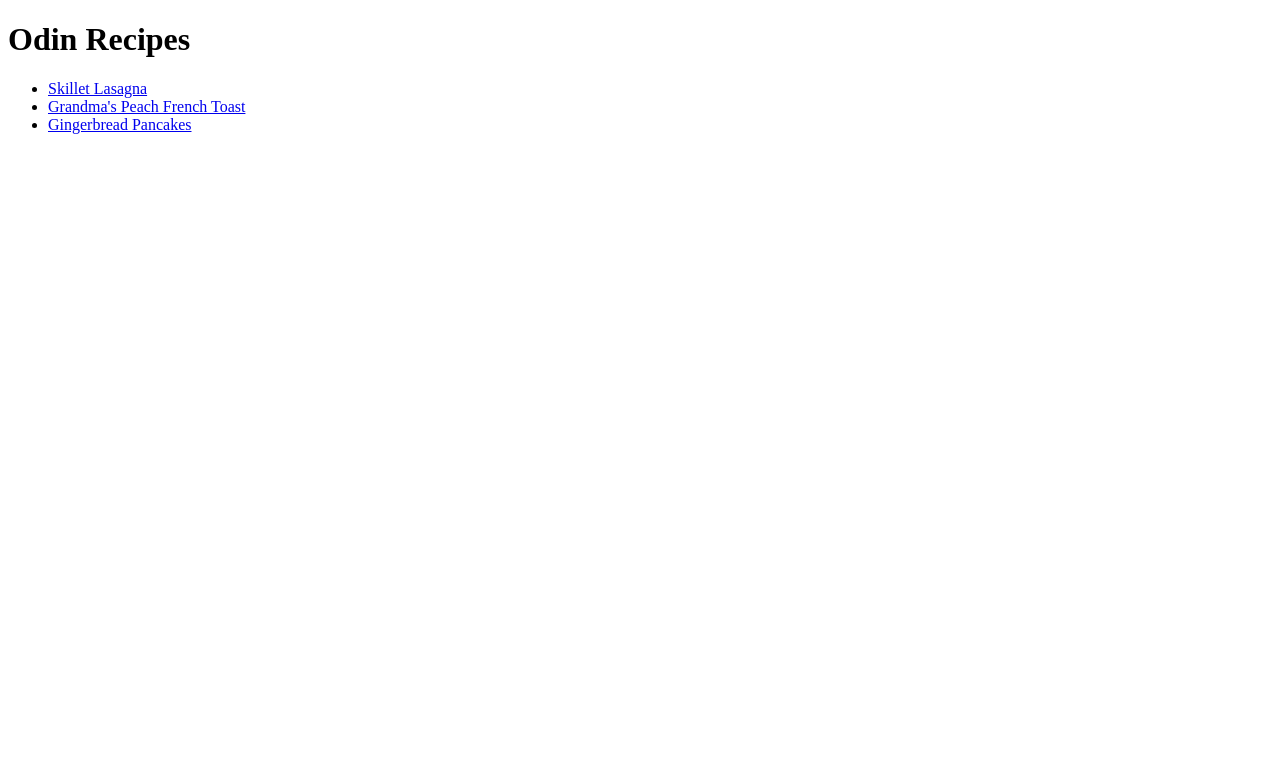
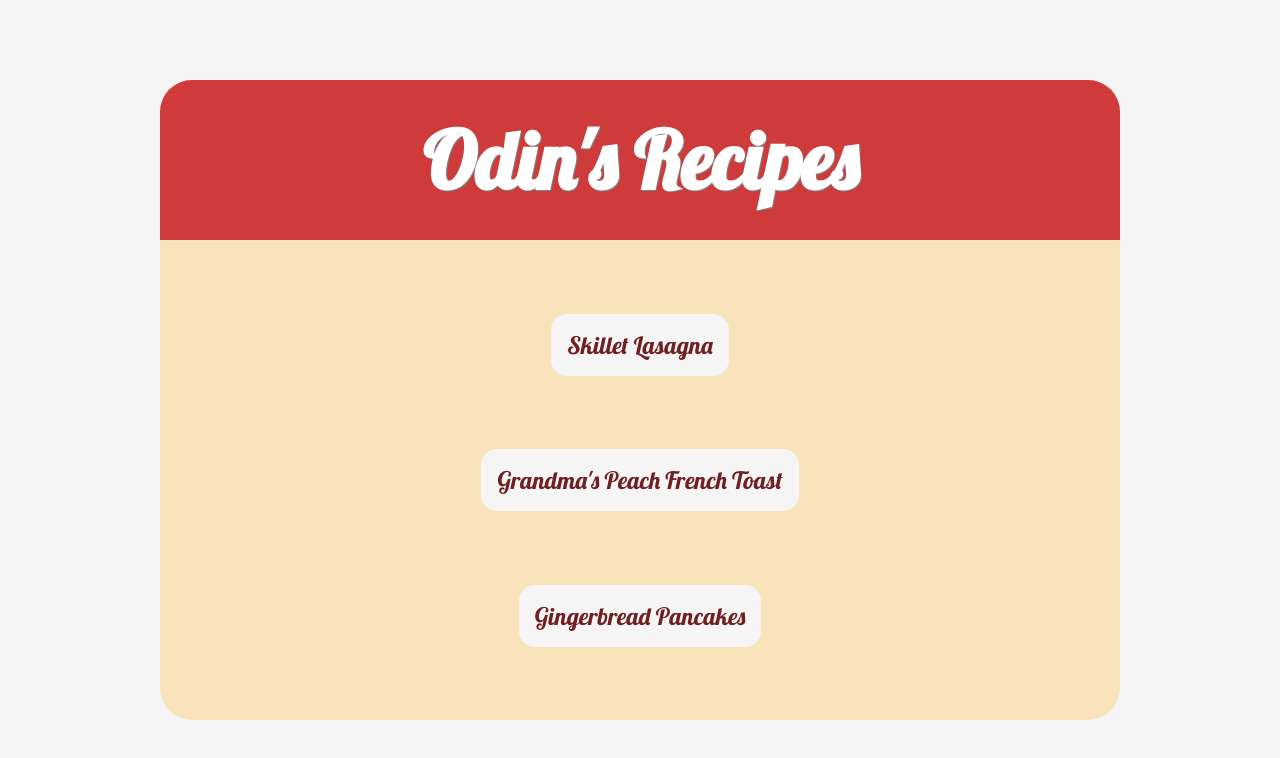
Before and after one commit to Singh-giriraj/odin-recipe, a plain HTML site: page index.html in a window 1280 px wide. Drawn offline with Linux system fonts and the light colour scheme.

Commit message:
added css
css styling has been added for the home page

```diff
--- a/index.html
+++ b/index.html
@@ -1,20 +1,37 @@
 <!DOCTYPE html>
 <html lang="en">
-<head>
-    <meta charset="UTF-8">
-    <meta http-equiv="X-UA-Compatible" content="IE=edge">
-    <meta name="viewport" content="width=device-width, initial-scale=1.0">
-    <link rel="recipe-page" href="./recipes/lasagna.html">
-    <link rel="recipe-page" href="./recipes/toast.html">
-    <link rel="recipe-page" href="./recipes/pancake.html">
+  <head>
+    <meta charset="UTF-8" />
+    <meta http-equiv="X-UA-Compatible" content="IE=edge" />
+    <meta name="viewport" content="width=device-width, initial-scale=1.0" />
+    <link rel="recipe-page" href="./recipes/lasagna.html" />
+    <link rel="recipe-page" href="./recipes/toast.html" />
+    <link rel="recipe-page" href="./recipes/pancake.html" />
+    <link rel="stylesheet" type="text/css" href="https://fonts.googleapis.com/css?family=Lobster"/>
+    <link rel="stylesheet" type="text/css" href="./style.css" />
     <title>Document</title>
-</head>
-<body>
-    <h1>Odin Recipes</h1>
-    <ul>
-        <li><a href="./recipes/lasagna.html">Skillet Lasagna</a></li>
-        <li><a href="./recipes/toast.html">Grandma's Peach French Toast</a></li>
-        <li><a href="./recipes/pancake.html">Gingerbread Pancakes</a></li>
-    </ul>
-</body>
+  </head>
+  <body>
+    <main>
+      <section class="title">
+        <h1>Odin's Recipes</h1>
+      </section>
+      <section class="links">
+          <!-- <div class="link"><a href="./recipes/lasagna.html">Skillet Lasagna</a></div>
+          <div class="link"><a href="./recipes/toast.html">Grandma's Peach French Toast</a></div>
+          <div class="link"><a href="./recipes/pancake.html">Gingerbread Pancakes</a></div> -->
+        <ul class="links">
+          <li class="link">
+            <a href="./recipes/lasagna.html">Skillet Lasagna</a>
+          </li>
+          <li class="link">
+            <a href="./recipes/toast.html">Grandma's Peach French Toast</a>
+          </li>
+          <li class="link">
+            <a href="./recipes/pancake.html">Gingerbread Pancakes</a>
+          </li>
+        </ul>
+      </section>
+    </main>
+  </body>
 </html>
--- /dev/null
+++ b/style.css
@@ -0,0 +1,62 @@
+*{
+    padding: 0;
+    margin: 0;
+    box-sizing: border-box;
+}
+body{
+    font-family: lobster, sans-serif;
+    background-color: whitesmoke;
+    min-height: 100vh;
+    display: flex;
+    align-items: center;
+    justify-content: center;
+}
+
+main{
+    height: 80vh;
+    width: 75%;
+    background-color: rgba(253, 210, 129, 0.5);
+    border-radius: 2rem;
+    display: flex;
+    flex-direction: column;
+}
+
+.title{
+    background-color: rgb(207, 58, 58);
+    border-radius: 2rem 2rem 0 0;
+    height: 10rem;
+    display: flex;
+    justify-content: center;
+    align-items: center;
+}
+
+h1{
+    font-size: 5rem;
+    font-weight: 900;
+    color: rgb(255, 255, 255);
+    /* padding: 2rem; */
+    text-shadow:1px 1px grey;
+}
+a{
+    color: rgb(112, 32, 32);
+    font-size: 1.5rem;
+    text-decoration: none;
+}
+
+.links{
+    flex: 1;
+    display: flex;
+    flex-direction: column;
+    justify-content: space-evenly;
+    align-items: center;
+    list-style: none;
+    margin: 1rem;
+    gap: 2rem;
+}
+.link{
+    /* flex: 1; */
+    /* margin: 1rem; */
+    padding: 1rem;
+    background-color: whitesmoke;
+    border-radius: 1rem;
+}
```
